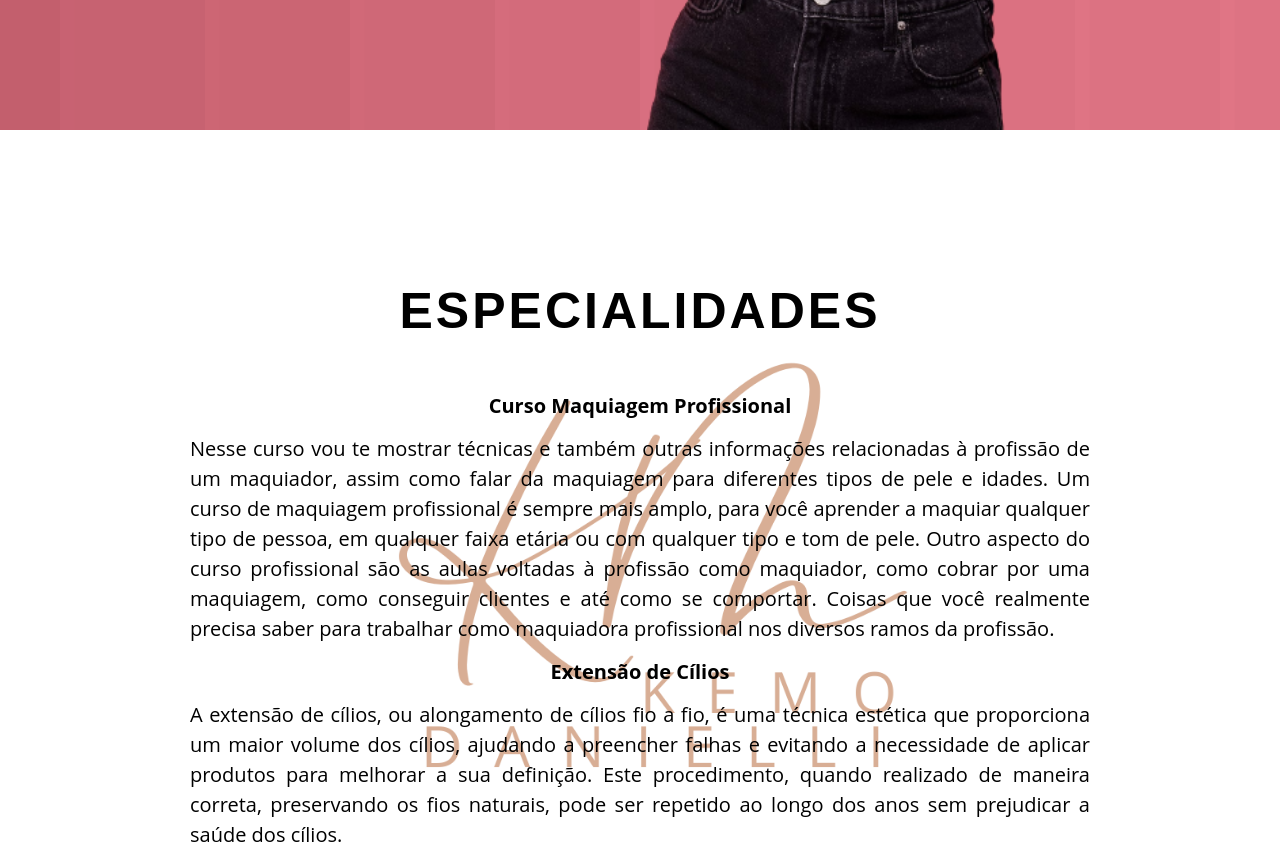
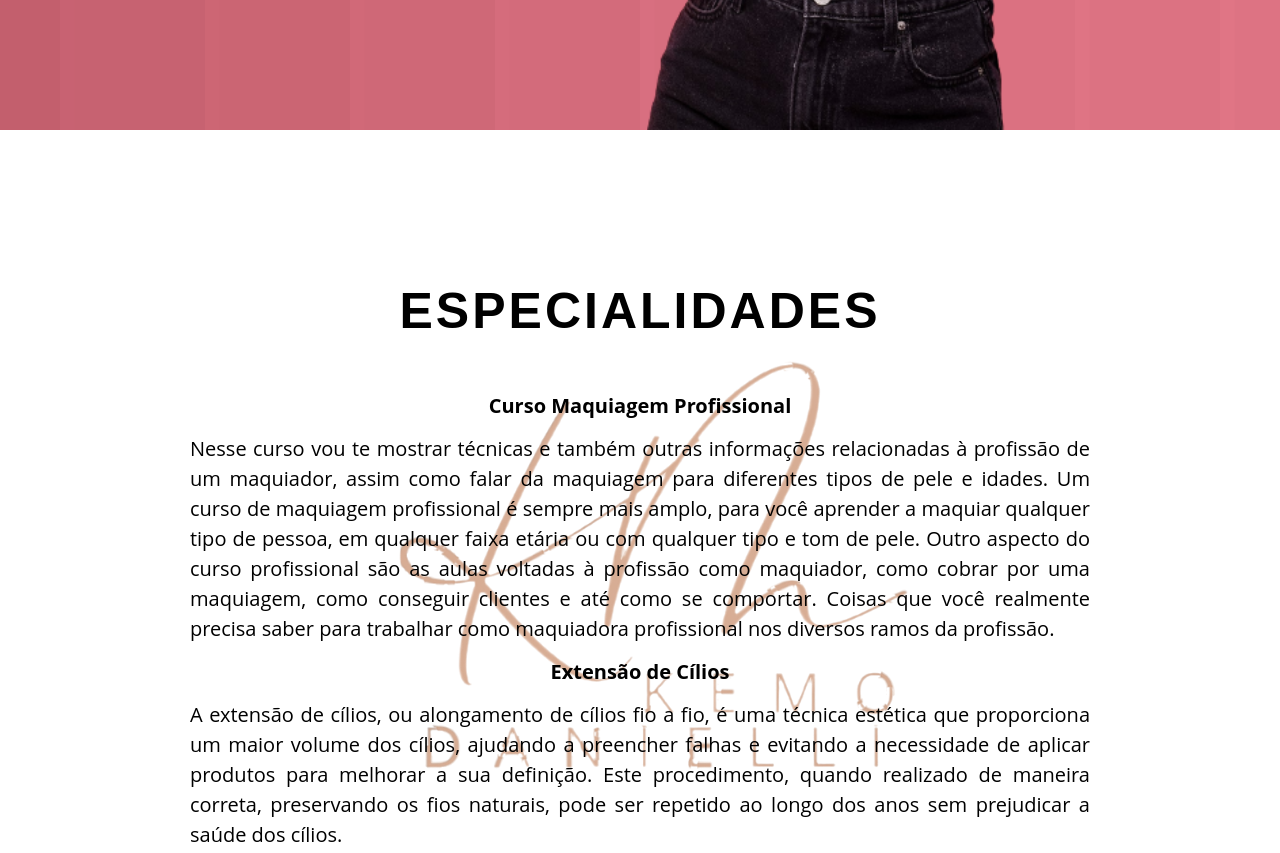
Before and after one commit to sabrinapolazzo/landingPage-Kemo-Beauty, a plain HTML site: page index.html in a window 1280 px wide. Shown: the part 780-1633 px from the top of the page. Drawn offline with Linux system fonts and the light colour scheme.

Commit message:
background ajustado

```diff
--- a/css/style.css
+++ b/css/style.css
@@ -80,7 +80,7 @@ h5 {
 }
 
 .white-bg {
-    background-image: url('../img/logos/image00004.png');
+    background-image: url('../img/logos/logo-background.png');
     background-position: center center;
     background-size: 100vw;
     background-repeat: no-repeat;
```
Also changed, not shown: img/logos/image00002.png (deleted), img/logos/image00003.png (deleted), img/logos/image00005.png (deleted), img/logos/logo-100px.png (deleted), img/logos/logo-50px.png (deleted), img/logos/logo-background.png (added).
